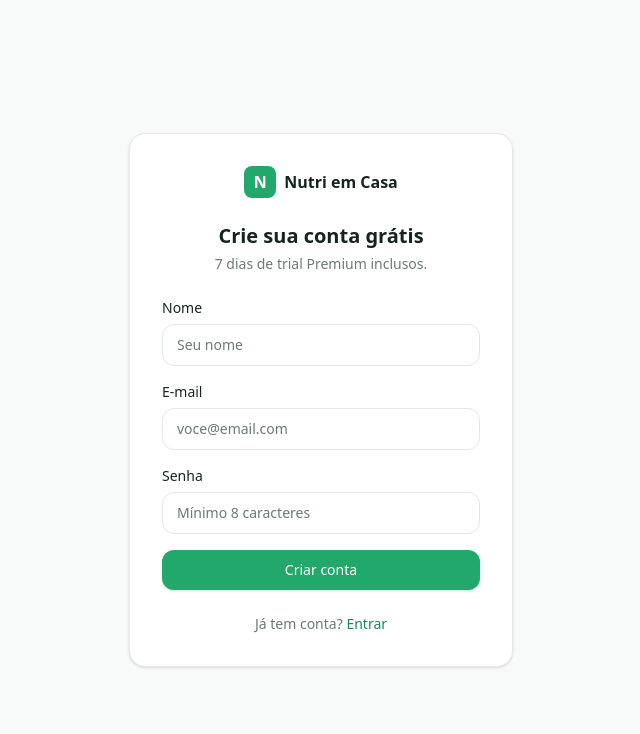
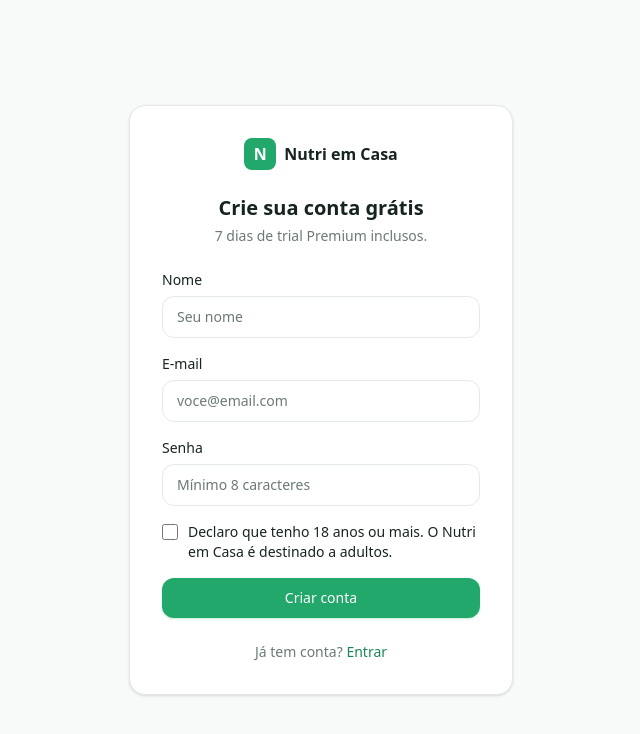
Before and after one commit to andersondanrlei33-blip/nutri-em-casa, a Next.js app: page /cadastro in a window 1280 px wide. Shown: the top 734 px of the page, without its empty margins (319-959 px from the left). Built offline with nearby package versions, Linux system fonts and the light colour scheme.

Commit message:
Update page.tsx

```diff
--- a/src/app/(auth)/cadastro/page.tsx
+++ b/src/app/(auth)/cadastro/page.tsx
@@ -13,6 +13,7 @@ export default function CadastroPage() {
   const [nome, setNome] = useState("");
   const [email, setEmail] = useState("");
   const [senha, setSenha] = useState("");
+  const [maiorDeIdade, setMaiorDeIdade] = useState(false);
   const [erro, setErro] = useState<string | null>(null);
   const [carregando, setCarregando] = useState(false);
 
@@ -22,6 +23,11 @@ export default function CadastroPage() {
 
     if (senha.length < 8) {
       setErro("A senha deve ter pelo menos 8 caracteres.");
+      return;
+    }
+
+    if (!maiorDeIdade) {
+      setErro("O Nutri em Casa é destinado a maiores de 18 anos. Confirme para continuar.");
       return;
     }
 
@@ -100,6 +106,16 @@ export default function CadastroPage() {
               placeholder="Mínimo 8 caracteres"
             />
           </div>
+          <label htmlFor="maior-idade" className="flex cursor-pointer items-start gap-2.5 text-sm text-foreground">
+            <input
+              id="maior-idade"
+              type="checkbox"
+              checked={maiorDeIdade}
+              onChange={(e) => setMaiorDeIdade(e.target.checked)}
+              className="mt-0.5 h-4 w-4 shrink-0 rounded border-border text-brand-500 focus:ring-2 focus:ring-brand-400"
+            />
+            Declaro que tenho 18 anos ou mais. O Nutri em Casa é destinado a adultos.
+          </label>
           <FieldError>{erro}</FieldError>
           <Button type="submit" className="w-full" carregando={carregando}>
             Criar conta
```
